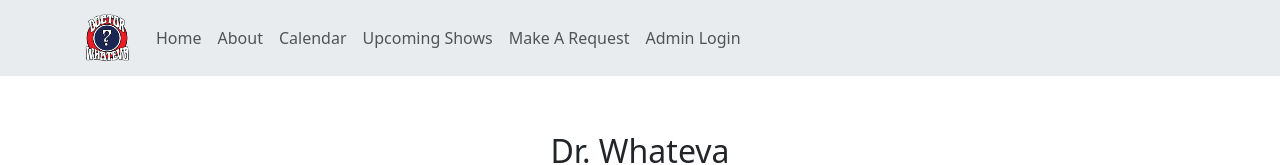
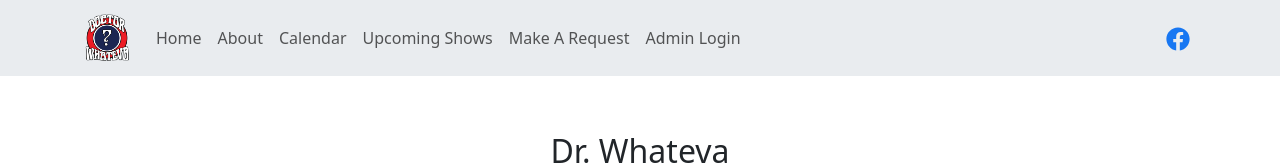
Before and after one commit to clay-odell/dr.whateva.com, a React (Vite) app: page / in a window 1280 px wide. Shown: the top 165 px of the page. Built offline with nearby package versions, Linux system fonts and the light colour scheme; no server answers.

Commit message:
added facebook icon to navbar

```diff
--- a/package.json
+++ b/package.json
@@ -16,6 +16,7 @@
     "react": "^19.1.0",
     "react-bootstrap": "^2.10.10",
     "react-dom": "^19.1.0",
+    "react-icons": "^5.5.0",
     "react-router-dom": "^7.6.0"
   },
   "devDependencies": {
--- a/src/NavBar.jsx
+++ b/src/NavBar.jsx
@@ -1,29 +1,61 @@
 import { Container, Nav, Navbar } from "react-bootstrap";
 import { Link } from "react-router-dom";
+import { FaFacebook } from "react-icons/fa"; // Import the Facebook icon
 import "./NavBar.css";
-import 'bootstrap/dist/css/bootstrap.min.css';
+import "bootstrap/dist/css/bootstrap.min.css";
+
 const NavBar = () => {
-
   return (
-        <Navbar collapseOnSelect expand="lg" fixed="top" className="bg-body-secondary">
+    <Navbar
+      collapseOnSelect
+      expand="lg"
+      fixed="top"
+      className="bg-body-secondary"
+    >
       <Container>
         <Navbar.Brand as={Link} to="/">
-                    <img className="logo-small" src="/Dr_Whateva_LOGO-01.png" alt="Dr. Whateva Logo" />
+          <img
+            className="logo-small"
+            src="/Dr_Whateva_LOGO-01.png"
+            alt="Dr. Whateva Logo"
+          />
         </Navbar.Brand>
         <Navbar.Toggle aria-controls="responsive-navbar-nav" />
         <Navbar.Collapse id="responsive-navbar-nav">
           <Nav className="me-auto">
-                        <Nav.Link as={Link} to="/">Home</Nav.Link>
-                        <Nav.Link as={Link} to="/about">About</Nav.Link>
-                        <Nav.Link as={Link} to="/calendar">Calendar</Nav.Link>
-                        <Nav.Link as={Link} to="/dates">Upcoming Shows</Nav.Link>
-                        <Nav.Link as={Link} to="/request">Make A Request</Nav.Link>
-                        <Nav.Link as={Link} to="/admin">Admin Login</Nav.Link>
+            <Nav.Link as={Link} to="/">
+              Home
+            </Nav.Link>
+            <Nav.Link as={Link} to="/about">
+              About
+            </Nav.Link>
+            <Nav.Link as={Link} to="/calendar">
+              Calendar
+            </Nav.Link>
+            <Nav.Link as={Link} to="/dates">
+              Upcoming Shows
+            </Nav.Link>
+            <Nav.Link as={Link} to="/request">
+              Make A Request
+            </Nav.Link>
+            <Nav.Link as={Link} to="/admin">
+              Admin Login
+            </Nav.Link>
+          </Nav>
+          {/* Social media icon on the right side */}
+          <Nav>
+            <Nav.Link
+              href="https://www.facebook.com/Dr.Whateva"
+              target="_blank"
+              rel="noopener noreferrer"
+            >
+              <FaFacebook size={24} color="#1877F2" />
+            </Nav.Link>
           </Nav>
         </Navbar.Collapse>
       </Container>
     </Navbar>
-    )
+  );
+};
 
-};
 export default NavBar;
```
Also changed, not shown: 1 other file (tests, documents, lock files or other folders). Lines whose indentation alone changed are shown as unchanged.
